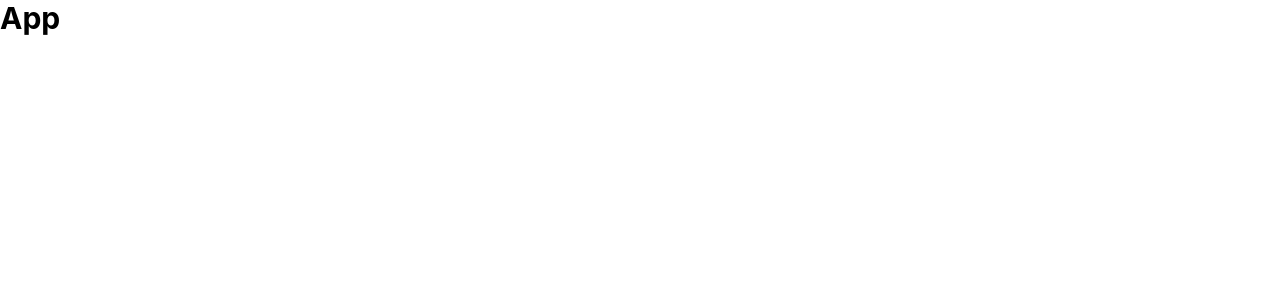
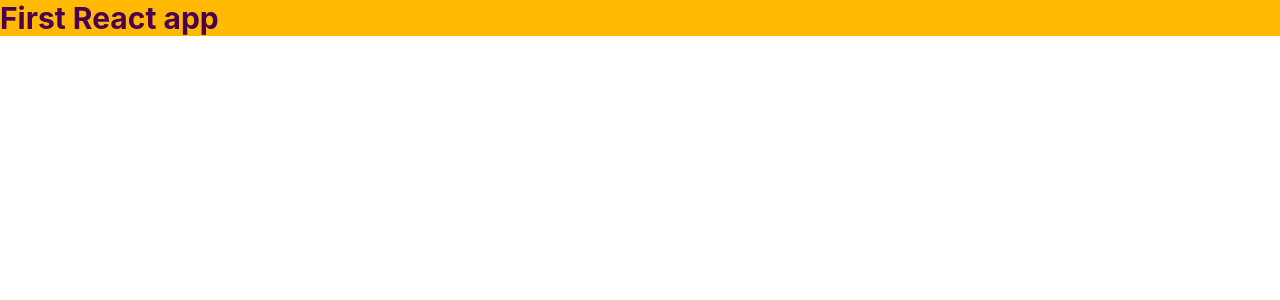
Before and after one commit to Deepak-Kumar-Saini/bank-modern-app, a React (Vite) app: page / in a window 1280 px wide. Shown: the top 300 px of the page. Built offline with nearby package versions, Linux system fonts and the light colour scheme.

Commit message:
testing tailwind css

```diff
--- a/src/App.jsx
+++ b/src/App.jsx
@@ -2,7 +2,9 @@ import React from 'react'
 
 function App() {
   return (
-    <div className='text-3xl font-bold'>App</div>
+    <div className='text-3xl font-bold bg-amber-400'>
+      <h1 className='text-fuchsia-950'>First React app</h1>
+    </div>
   )
 }
 
```
